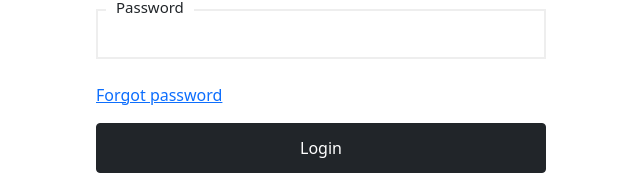
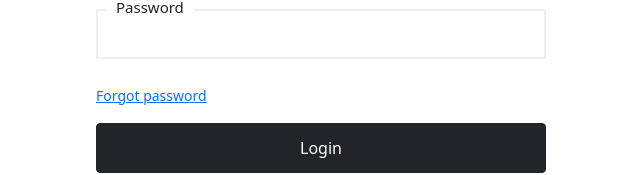
Before and after one commit to estradax/levy, an Angular app: page /login in a window 1280 px wide. Shown: the part 219-394 px from the top of the page, without its empty margins (319-959 px from the left). Built offline with nearby package versions, Linux system fonts and the light colour scheme; no server answers.

Commit message:
polish login page

```diff
--- a/src/app/login/login.component.html
+++ b/src/app/login/login.component.html
@@ -15,7 +15,7 @@
               <input formControlName="password" type="password" />
               <div class="invalid-feedback">Password must be 8 character!</div>
             </div>
-            <a routerLink="/forgot-password">Forgot password</a>
+            <a routerLink="/forgot-password"><p><small>Forgot password</small></p></a>
             <div class="mt-3">
               <button class="btn btn-dark w-100">Login</button>
             </div>
```
